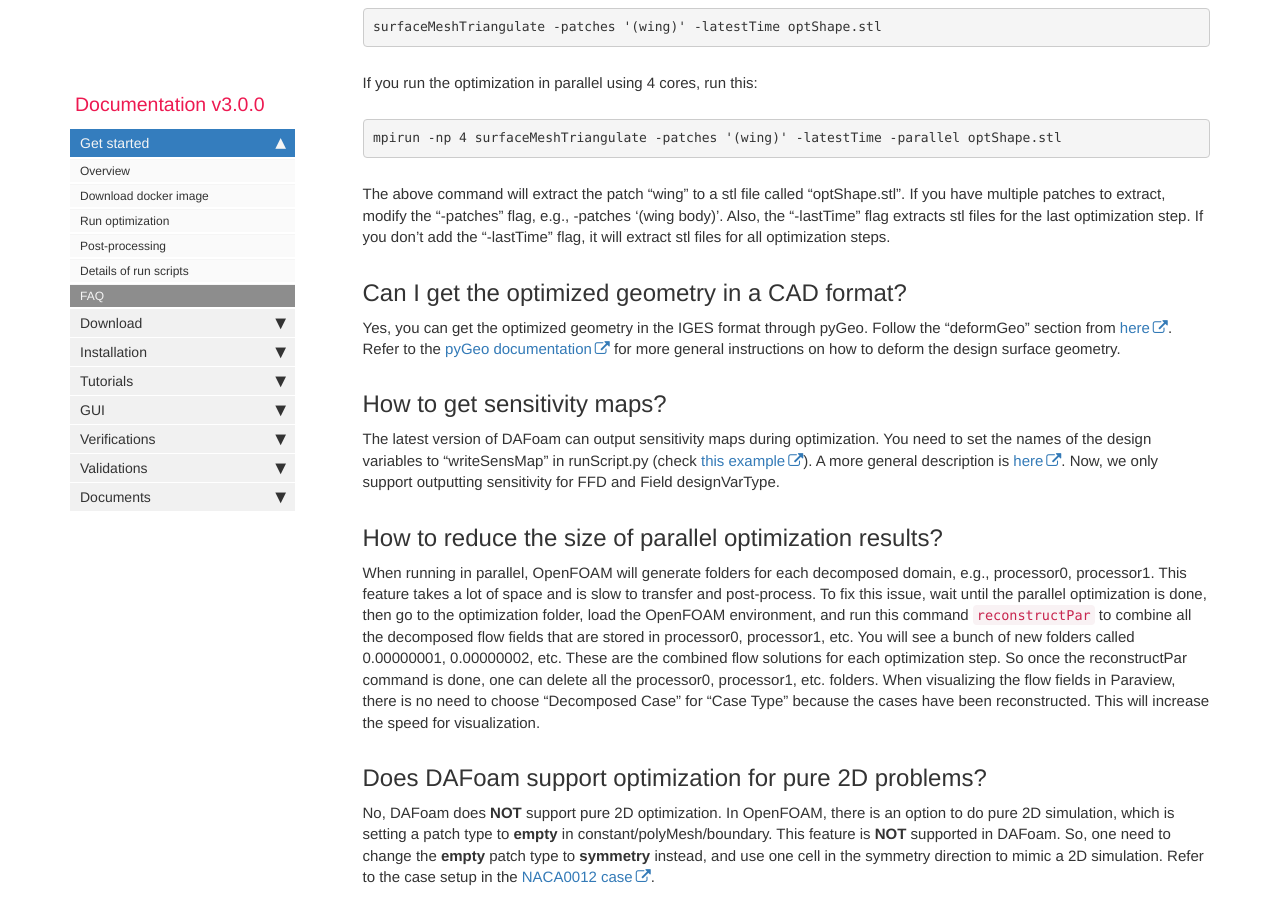
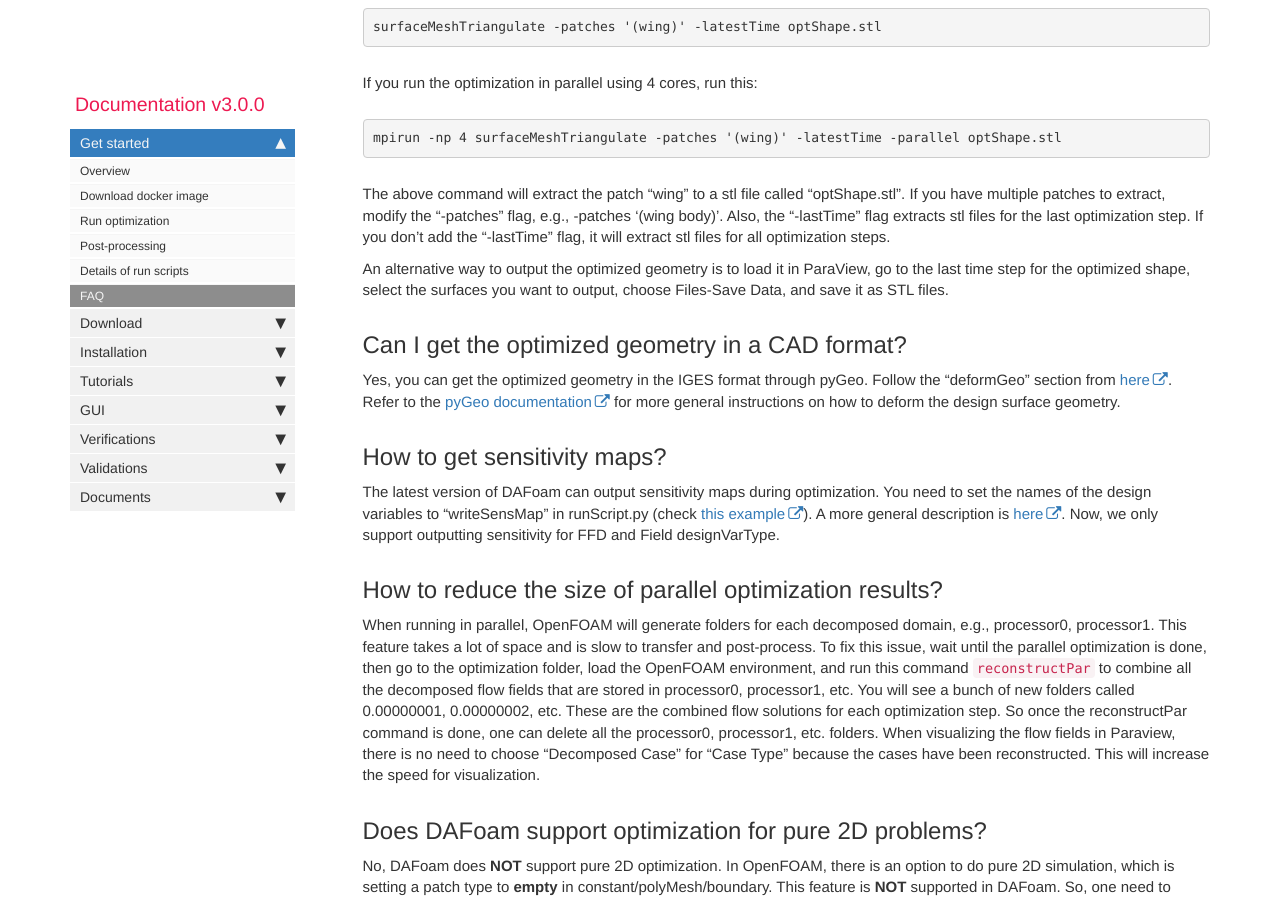
Before and after one commit to DAFoam/DAFoam.github.io, a Jekyll site: the page built from pages/mydoc/mydoc_get_started_faq.md, in a window 1280 px wide and 900 px high, scrolled down 2845 px. Built offline with Jekyll 4.4.1, drawn with Linux system fonts in a browser that asks for light colours; comment, search, counter and statistics services are not loaded.

Commit message:
content update

```diff
--- a/pages/mydoc/mydoc_get_started_faq.md
+++ b/pages/mydoc/mydoc_get_started_faq.md
@@ -72,6 +72,8 @@ mpirun -np 4 surfaceMeshTriangulate -patches '(wing)' -latestTime -parallel optS
 </pre>
 
 The above command will extract the patch "wing" to a stl file called "optShape.stl". If you have multiple patches to extract, modify the "-patches" flag, e.g., -patches '(wing body)'. Also, the "-lastTime" flag extracts stl files for the last optimization step. If you don't add the "-lastTime" flag, it will extract stl files for all optimization steps.
+
+An alternative way to output the optimized geometry is to load it in ParaView, go to the last time step for the optimized shape, select the surfaces you want to output, choose Files-Save Data, and save it as STL files.
 
 ## Can I get the optimized geometry in a CAD format?
 
```
